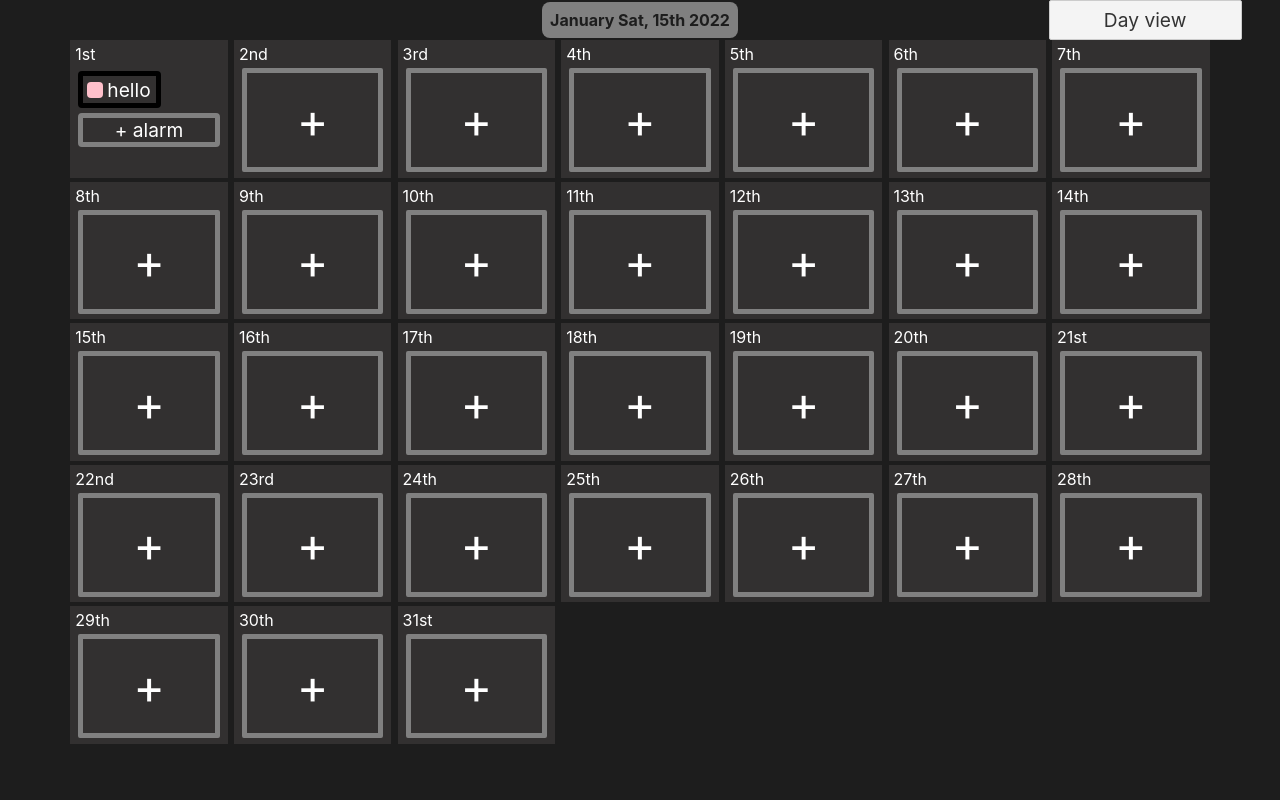
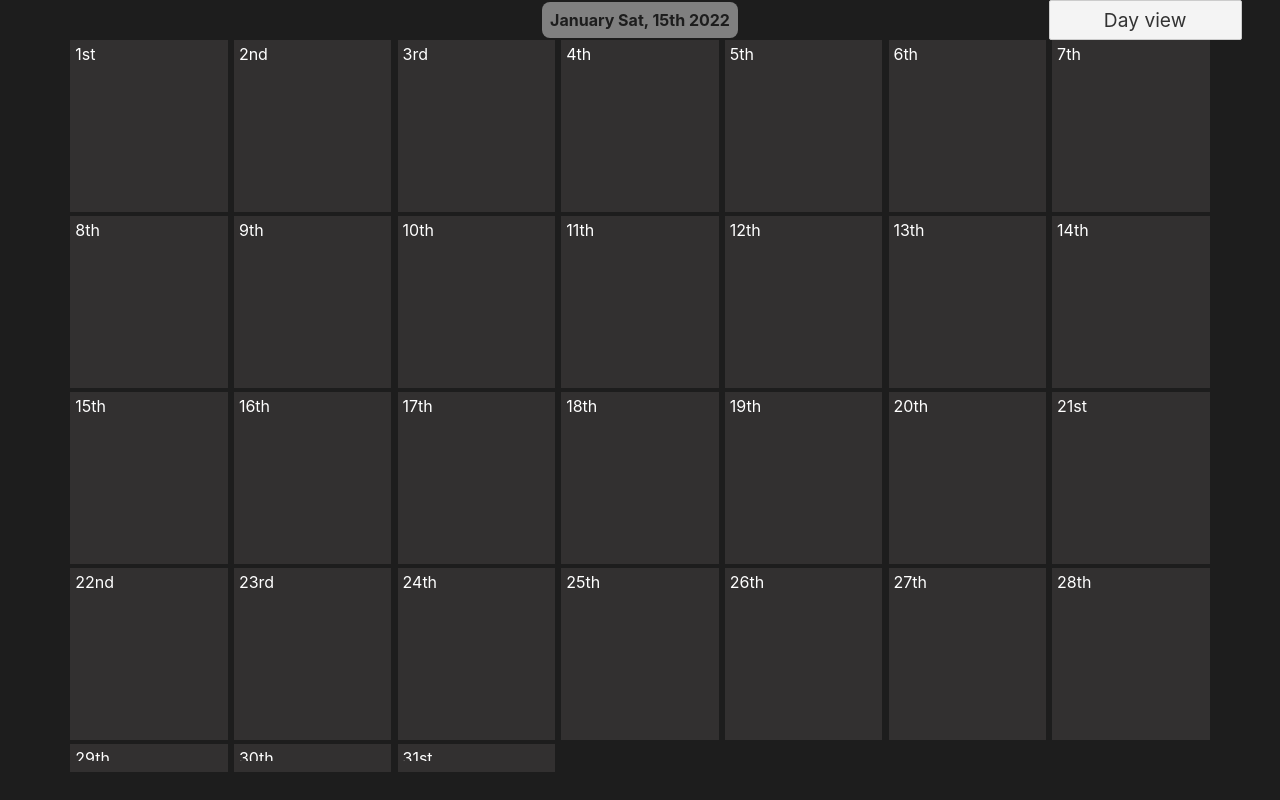
Before and after one commit to jaymesn/unienv, a Svelte app: page / in a window 1280 px wide. Built offline with nearby package versions, Linux system fonts and the light colour scheme.

Commit message:
re-wrote the data structure for alarms storage to be ONLY ES6 maps instead of a combo of ES6 & ES5 maps

```diff
--- a/src/TabComponents/Calendar/Calendar/Component.svelte
+++ b/src/TabComponents/Calendar/Calendar/Component.svelte
@@ -31,7 +31,6 @@
         }else {
             view = "Month"
         }
-        state.alarms.update(_=> "all");
 
     }
 </script>
--- a/src/TabComponents/Calendar/Calendar/Controller.ts
+++ b/src/TabComponents/Calendar/Calendar/Controller.ts
@@ -1,9 +1,11 @@
 import type {
-    AlarmsType,
-    Alarms,AlarmsJSON,
-    DayAlarms, DayAlarmsJSON,
-    Reminder, YearAlarms,MonthAlarms,
-    CalendarStateObject, CalendarState
+    YearAlarms,YearAlarmsJSON,
+    MonthAlarms,MonthAlarmsJSON,
+    DayAlarms,DayAlarmsJSON,
+    WSAlarms,WSAlarmsJSON,
+    Reminder,
+    CalendarState,
+    CalendarStateObject,
 } from "./Types"
 
 import type { ComponentSettings } from "../../Types.d"
@@ -15,8 +17,8 @@ export const state:CalendarStateObject = {
     alarms:writable(["all","static"])
 };
 export class Controller implements ComponentSettings {
-    private alarms:Alarms
-    private alarmAutoSave:CalendarState
+    private alarms:YearAlarms
+    private alarmCalState:Writable<CalendarStateObject>
     public debug:boolean
     public settings
     //do not update state in a ASYNC function with i could add rustlike rule to state that u
@@ -24,10 +26,6 @@ export class Controller implements ComponentSettings {
 
     constructor(link:string){
         let localSettings = localStorage.getItem("settings");
-        state.alarms.subscribe((newState:CalendarState) => {
-
-        });
-
         this.debug = false;
         this.importAlarms(link).then(alarms=>{
             this.alarms = alarms;
@@ -36,168 +34,158 @@ export class Controller implements ComponentSettings {
 
     }
 
-    setReminder(year:number,month:number,day:number,wsName:string,reminder:Reminder,index?:number):void{
-        if(this.alarms.get(year)){
-            let dayAlarms = this.getAlarm(year,month,day);
-            if(typeof dayAlarms !== "string"){
-                let wsAlarms = dayAlarms.get(wsName)
-                if(wsAlarms){ // when there is a ws u put the reminder in
-                    if(index){// when there a specifed index
-                        let half1 = wsAlarms.slice(0,index)
-                        let half2 = wsAlarms.slice(index)
-                        wsAlarms = [...half1,reminder,...half2];
-                    }else{   //  whern there isn't
-                        wsAlarms.push(reminder)
-                    }
-                }else {      // we make a remidner array if the specified
-                            //workspace doesn't already exist instead of erroring out
-                    wsAlarms = [reminder]
-                }
-                dayAlarms.set(wsName,wsAlarms)
-            }else {
-                dayAlarms = new Map([ [ wsName,[reminder] ] ]);
+    setAlarm(year:number,month:number,day:number,wsName:string,reminder:Reminder,index?:number):void {
+        let wsReminders = this.alarms.get(year)?.get(month)?.get(day)?.get(wsName)
+        if(wsReminders){
+            if(index){
+                let newWsReminders =
+                [
+                    ...wsReminders.slice(index),
+                    reminder,
+                    ...wsReminders.slice(index+1,wsReminders.length)
+                ]
+               this.alarms.get(year).get(month).get(day).set(wsName,newWsReminders);
+            }else{
+                wsReminders.push(reminder)
+                this.alarms.get(year).get(month).get(day).set(wsName,wsReminders);
             }
-            let yearlyAlarms = this.alarms.get(year);
-            yearlyAlarms[month][day] = dayAlarms;
-            this.alarms.set(year,yearlyAlarms)
-        }else { // if their are no alarms then we add a year and the alarm
-            let yearAlarms:YearAlarms<DayAlarms> = {}
-            yearAlarms[month] = new Map([ [ wsName,[reminder] ] ])
-            this.alarms.set(year,yearAlarms)
         }
-        let data = new Date()
-
         state.alarms.set([day,"update"])
     }
 
 
-    getAlarm(year:number,month?:number,day?:number,wsName?:string,reminder?:string|number):AlarmsType{
-        let yearlyAlarms = this.alarms.get(year)
-        if(yearlyAlarms){
-            if(month){
-                let monthlyAlarms:MonthAlarms<DayAlarms> = yearlyAlarms[month];
-                if(monthlyAlarms){
-                    if(day){
-                        let dailyAlarms:DayAlarms|undefined = monthlyAlarms[day]
-                        if(dailyAlarms){
-                            if(wsName){
-                                let wsAlarms = dailyAlarms.get(wsName)
-                                if(wsAlarms){
-                                    if(reminder !== undefined){
-                                        let returnAlarm:Reminder;
-                                        if(typeof reminder === "string"){
-                                            wsAlarms.forEach(alarm =>{
-                                                alarm.name === reminder ? returnAlarm = alarm : "alarm not present"
-                                            })
-                                        }else{
-                                           wsAlarms[reminder] ? returnAlarm = wsAlarms[reminder] : "alarm not present"
-                                        }
-                                        return returnAlarm
+    getAlarm<T>(year?:number,month?:number,day?:number,wsName?:string,reminderName?:string|number):T{
 
-                                    }else{
-                                        return wsAlarms
-                                    }
-                                }else{
-                                    "workspace has no alarms"
-                                }
+        // find out where the check is going wrong over here
+        // * and u didn't debug as u built this too!
 
-                            }else{
-                                return dailyAlarms
-                            }
+        let checkArray = [
+            typeof year === "number",
+            typeof month === "number",
+            typeof day === "number",
+            typeof wsName === "number",
+            (typeof reminderName === "string" || typeof reminderName === "number") ? typeof reminderName : false
+        ]
 
-                        }else {
-                            return `day has no alarms `
-                        }
-                    }else {
-                        return monthlyAlarms
-                    }
+        const findName = (reminderArr:Reminder[]):Reminder|undefined => {
+            let len = reminderArr.length;
+            for( let i = 0 ; i < len ; i++ ){
+                if(reminderArr[i].name === reminderName){
+                    return reminderArr[i]
+
                 }else {
-                    return "month has no alarms"
+                    return
+
                 }
+            }
+        }
 
-            }else {
-                return yearlyAlarms
-            }
+        switch (checkArray) {
 
-        }else {
-            return "year has no alarms"
+            case [true,true,true,true,"string"]:
+                return findName(this.alarms.get(year)?.get(month)?.get(day)?.get(wsName)) as unknown as T;
+                break;
+
+            case [true,true,true,true,"number"]:
+                return this.alarms.get(year)?.get(month)?.get(day)?.get(wsName)[reminderName]
+                break;
+
+            case [true,true,true,true,false]:
+                return this.alarms.get(year)?.get(month)?.get(day)?.get(wsName) as unknown as T;
+                break;
+
+            case [true,true,true,false,false]:
+                return this.alarms.get(year)?.get(month)?.get(day) as unknown as T;
+                break;
+
+            case [true,true,false,false,false]:
+
+                return this.alarms.get(year)?.get(month) as unknown as T;
+                break;
+
+            case [true,false,false,false,false]:
+                return this.alarms.get(year) as unknown as T;
+                break;
+
+            case [false,false,false,false,false]:
+                return this.alarms as unknown as T;
+                break;
+
+            default:
+                console.log("fail");
+                return;
+                break;
         }
+
+
     }
 
 
 
-    UnSerializeAlarms(data:AlarmsJSON):Alarms{
-        let data_uninit = data;
-        let AlarmData:Alarms = new Map();
+    UnSerializeAlarm(yearAlarmsJSON:YearAlarmsJSON):YearAlarms{
+        // left this unsafe since its unconventional
+        // when done safely
+
+        let yearAlarms_uninit:[number,MonthAlarms][] = yearAlarmsJSON.map(Entry=>{
+
+            let [yearNum,monthAlarmsJSON] = Entry;
+            let monthAlarms_uninit:[number,DayAlarms][] = monthAlarmsJSON.map(Entry => {
+
+                let [ monthNum,dayAlarmsJson] = Entry;
+                let dayAlarms_uninit:[number,WSAlarms][] = dayAlarmsJson.map(Entry=>{
+
+                    let [dayNum,wsAlarmsJson] = Entry;
+                    return [dayNum, new Map(wsAlarmsJson)];
+
+                })
+                return [monthNum,new Map(dayAlarms_uninit)];
+
+            })
+            return [yearNum,new Map(monthAlarms_uninit)];
+        })
 
 
-        // looping through each YearAlarm
-        data_uninit.forEach(item => {
-            let [year,yearAlarmsJSON] = item;
-            let yearAlarms:YearAlarms<DayAlarms>={};
 
-            range(12).forEach(monthNumber => {
-
-                // first check to see if the month has alarms
-                if(yearAlarmsJSON[monthNumber]){
-
-                    // we assign a object to put alarms in that month
-                    yearAlarms[monthNumber] = {};
-
-                    range( getDaysInMonth(monthNumber) ).forEach(dayNumber => {
-
-                        yearAlarms[monthNumber][dayNumber] = undefined;
-                        if(yearAlarmsJSON[monthNumber][dayNumber]){
-
-                            //assign the iterable DayAlarmsJSON as the argument for a new DayAlarms
-                            yearAlarms[monthNumber][dayNumber] = new Map(yearAlarmsJSON[monthNumber][dayNumber]);
-
-                        }
-
-                    })
-                }else {
-                    // since it doesn't , the alarms for the month is left undefined
-                    yearAlarms[monthNumber] = undefined;
-                }
-            })
-            AlarmData.set(typeof year === "string"? parseInt(year):year,yearAlarms);
+        return new Map(yearAlarms_uninit)
 
 
-        })
-        return AlarmData;
-    }
 
-    SerializeAlarms(data:Alarms):AlarmsJSON{
-        let data_uninit:AlarmsJSON = [];
-        [...data].forEach(item=>{
-            let yearAlarms_uninit:YearAlarms<DayAlarmsJSON>={};
-            let [yearNum,yearAlarms] = item;
-            range(12).forEach(monthNum=>{
-                let monthAlarms_uninit:MonthAlarms<DayAlarmsJSON> ={};
-                let monthAlarms = yearAlarms[monthNum];
-                if(monthAlarms){
-                    range( getDaysInMonth(monthNum) ).forEach(dayNum => {
-                        let dayAlarms = monthAlarms[dayNum]
-                        console.log(dayNum,dayAlarms);
-                        if(dayAlarms){
-                            let dayAlarms_uninit:DayAlarmsJSON = []  ;
-                            [...dayAlarms].forEach(reminder => dayAlarms_uninit.push(reminder) )
-                            monthAlarms_uninit[monthNum] =  dayAlarms_uninit;
-                        }
-                    })
-                    yearAlarms_uninit[monthNum] = monthAlarms_uninit;
-                }
+        "0"
+        "010"
+        "01010"
 
-            })
-            data_uninit.push([yearNum,yearAlarms_uninit])
-        })
-        return data_uninit;
+        /*
+        go from entries to maps
+        so  . . .
+        [
+            [ year , [
+                [ month , [
+                    [ day , [
+                        [ wsName , string[] ]
+                    ]]
+                ] ]
+            ] ]
+        ]
+
+        to . . .
+
+        Map<year,
+            Map<month,
+                Map<day,
+                    Map< wsName , string[] >
+                >
+            >
+        >
+
+        */
+
+
 
     }
 
-    async importAlarms(URL:string):Promise<Alarms>{
-        let data_uninit:AlarmsJSON = await fetch(URL).then(string=>string.json());
-        let data_init = this.UnSerializeAlarms(data_uninit);
+    async importAlarms(URL:string):Promise<YearAlarms>{
+        let data_uninit:YearAlarmsJSON = await fetch(URL).then(string=>string.json());
+        let data_init = this.UnSerializeAlarm(data_uninit);
         return data_init;
 
    }
--- a/src/TabComponents/Calendar/Day.svelte
+++ b/src/TabComponents/Calendar/Day.svelte
@@ -1,12 +1,12 @@
 <script lang="ts">
-    import type { CalendarState,DayAlarms } from "./Calendar/Types";
+    import type { CalendarState, DayAlarms } from "./Calendar/Types";
     import type { Controller } from "./Calendar/Controller"
     import { getNumEnd } from "../../Shared/Utils"
     import { state } from "./Calendar/Controller"
     import { onDestroy } from "svelte";
-import App from "../../App.svelte";
-import Browser from "../Workspace/Browser.svelte";
-import Component from "./Calendar/Component.svelte";
+    import App from "../../App.svelte";
+    import Browser from "../Workspace/Browser.svelte";
+    import Component from "./Calendar/Component.svelte";
 
     export let ctrl:Controller;
     export let dayNum:number;
@@ -15,32 +15,24 @@ import Component from "./Calendar/Component.svelte";
 
     let date = new Date();
     let dayAlarms:DayAlarms = new Map();
+    let addAlarmToggle:boolean = false; $: addAlarmToggle = addAlarmToggle;
+    state.alarms.subscribe(newState=>{
+        // when  local component data NEEDS to be updated
+        if(
+            newState[0] === "all" && newState[1] === "update" ||
+            newState[0] === "all" && newState[1] === "import" ||
+            newState[0] === dayNum && newState[1] === "update" ||
+            newState[0] === dayNum && newState[1] === "import"
+        ){
+            // for some reason this failes the
+            // array checker figure this out
+            ctrl.getAlarm(2022,90)
 
-    let addAlarmToggle:boolean = false;
-    $: addAlarmToggle = addAlarmToggle;
-
-    state.alarms.subscribe( (newState:CalendarState)=> {
-        if(newState[0] === dayNum || newState[1] === "import"){
-            if(ctrl.getAlarm(yearNum,monthNum,dayNum) !== "day has no alarms "){
-                $: dayAlarms = ctrl.getAlarm(yearNum,monthNum,dayNum);
-                console.log(dayAlarms);
-            }
+        }else {
         }
     })
 
-    function handleClick(e){
-        ctrl.setReminder(
-            yearNum,
-            monthNum,
-            dayNum,
-            "ws3",
-            {
-                "icon":"red",
-                "name":`${dayNum}:${(new Date()).getMilliseconds()}`,
-                "pathInWorkspace":"."
-            }
-        )
-    }
+
 
 
 </script>
@@ -51,28 +43,28 @@ import Component from "./Calendar/Component.svelte";
 
     </div>
     <div class="alarms">
-            {#each [...dayAlarms] as [wsName,wsAlarms]}
-                {#each wsAlarms as alarm}
+        <!-- FIX THIS HTML SO THAT WHEN U LOOP OVER dayAlarms it works -->
+        {#each [...dayAlarms] as wsAlarmArr}
+            {#each wsAlarmArr as wsAlarm}
+                    <!-- <div class="alarm"> -->
+                        <!-- {#if typeof alarm.icon === "string"}-->
+                            <!-- <div class="ws-icon" style="--ws-colour:{alarm.icon};"></div>  -->
+                            <!-- <p class="ws-alarm-text">-->
+                                <!-- {alarm.name}-->
+                            <!-- </p> -->
+                        <!-- {:else}-->
+                            <!-- <div class="ws-icon" style="--ws-colour:grey;"></div>  -->
+                        <!-- {/if}-->
 
-                    <div class="alarm">
-                        {#if typeof alarm.icon === "string"}
-                            <div class="ws-icon" style="--ws-colour:{alarm.icon};"></div>
-                            <p class="ws-alarm-text">
-                                {alarm.name}
-                            </p>
-                        {:else}
-                            <div class="ws-icon" style="--ws-colour:grey;"></div>
-                        {/if}
+                    <!-- </div>-->
 
-                    </div>
-                {/each}
-
+            <!--{#if [...dayAlarms].length !== 0}-->
+                    <!--<button on:click={handleClick} class="ws-add-alarm">+ alarm</button>-->
+            <!--{:else}-->
+                    <!--<button on:click={handleClick} class="ws-add-alarm-2">+</button>-->
+            <!--{/if}-->
             {/each}
-            {#if [...dayAlarms].length !== 0}
-                    <button on:click={handleClick} class="ws-add-alarm">+ alarm</button>
-            {:else}
-                    <button on:click={handleClick} class="ws-add-alarm-2">+</button>
-            {/if}
+        {/each}
     <div/>
 
 </div>
--- a/src/TabComponents/Calendar/MonthView.svelte
+++ b/src/TabComponents/Calendar/MonthView.svelte
@@ -1,8 +1,6 @@
 <script lang="ts">
 
     import type {
-        day29type, day30type,
-        day31type,
         DayAlarms ,YearAlarms
     } from "./Calendar/Types";
 
@@ -29,13 +27,13 @@
 <style>
     .view-month {
 
-    --row-size:calc(  86vh / 5 );
+    --row-size:calc(  86vh / 4 );
     --column-size:calc(  86vw / 7 );
 
 
     display: grid;
     grid-template-columns: repeat(7, var(--column-size));
-    grid-template-rows: repeat(5, var(--row-size) );
+    grid-template-rows: repeat(4, var(--row-size) );
     grid-row-gap:0.5vh;
     grid-column-gap:0.5vw;
 
```
Also changed, not shown: src/TabComponents/Calendar/Calendar/Types.d.ts (+17 -28 lines).
